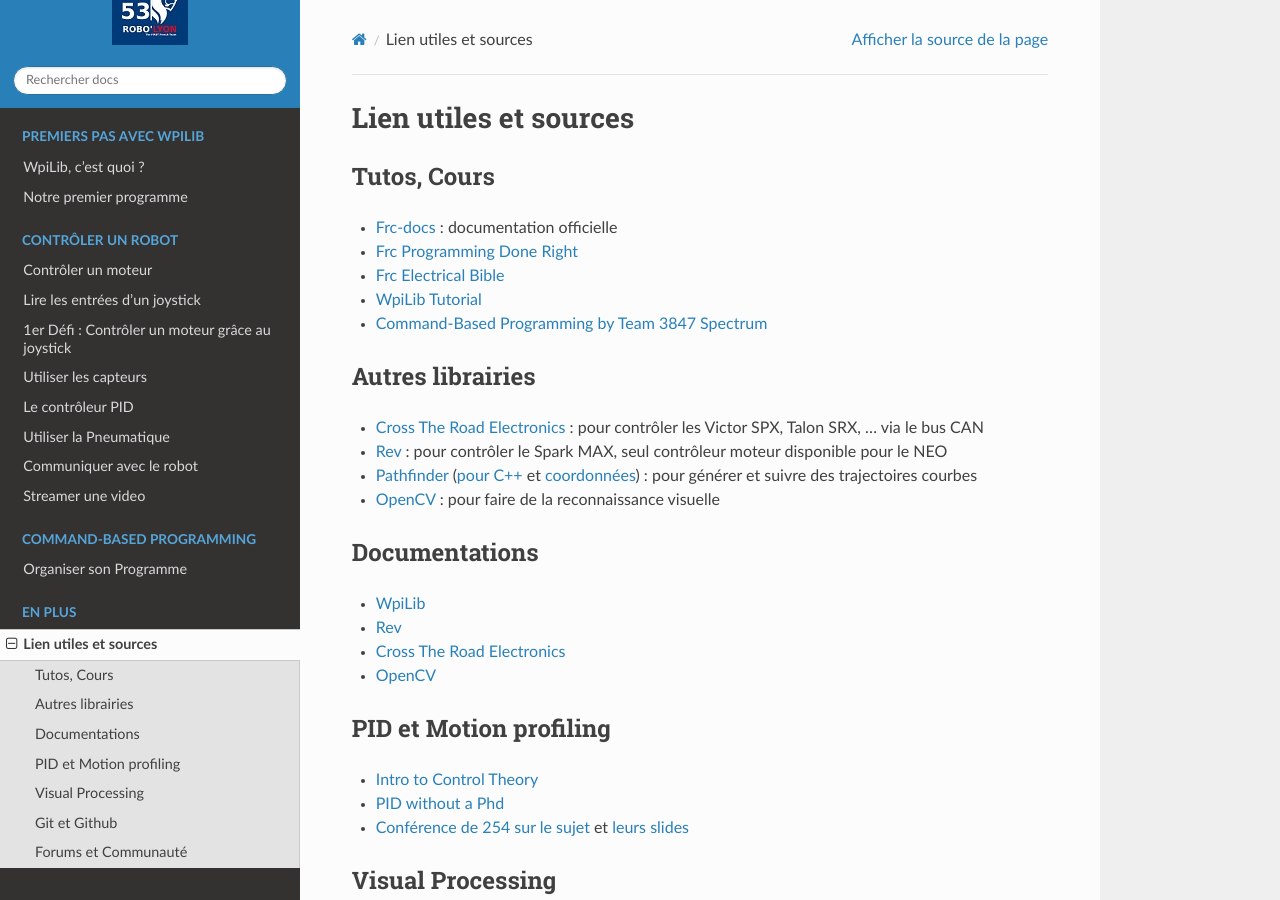
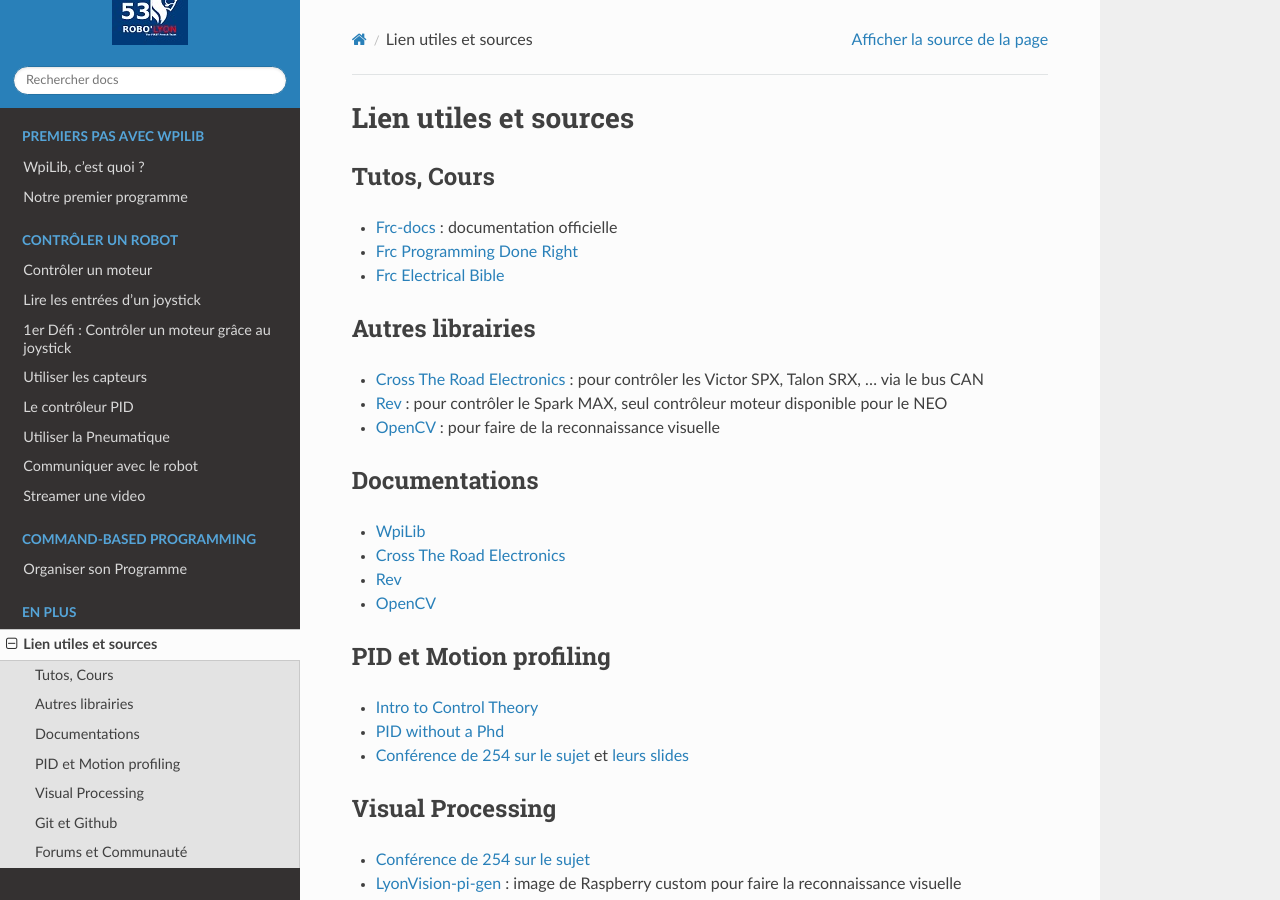
Before and after one commit to Team5553-RoboLyon/RoboLyon-Docs, a Sphinx documentation site: the page built from source/docs/4-En_plus/1-Liens.rst, in a window 1280 px wide and 900 px high. Built offline with Sphinx 7.4.7 and the Read the Docs theme 2.0.0, drawn with Linux system fonts in a browser that asks for light colours; formulas are drawn with MathJax 3.

Commit message:
Suppression liens

```diff
--- a/source/docs/4-En_plus/1-Liens.rst
+++ b/source/docs/4-En_plus/1-Liens.rst
@@ -7,24 +7,20 @@
 - `Frc-docs <https://docs.wpilib.org>`__ : documentation officielle
 - `Frc Programming Done Right <https://frc-pdr.readthedocs.io/en/latest/>`__
 - `Frc Electrical Bible <https://mililanirobotics.gitbooks.io/frc-electrical-bible/content/index.html>`__
-- `WpiLib Tutorial <http://hal7df.github.io/pauls-tutorials/wpi/index.html>`__
-- `Command-Based Programming by Team 3847 Spectrum <https://www.dropbox.com/s/wy0hjaw6mtldbkg/FRC%20Java%20-%20Commands%20%26%20Subsystems.pptx>`__
-
 
 Autres librairies
 ~~~~~~~~~~~~~~~~~
 
 - `Cross The Road Electronics <https://phoenix-documentation.readthedocs.io/en/latest/index.html>`__ : pour contrôler les Victor SPX, Talon SRX, ... via le bus CAN
 - `Rev <http://www.revrobotics.com/sparkmax-software/>`__ : pour contrôler le Spark MAX, seul contrôleur moteur disponible pour le NEO
-- `Pathfinder <https://github.com/JacisNonsense/Pathfinder>`__ (`pour C++ <https://github.com/JacisNonsense/Pathfinder/wiki/Pathfinder-for-FRC---CPP>`__ et `coordonnées <https://www.chiefdelphi.com/t/pathfinder-coordinate-system/159870/4?u=nathan_5553>`__) : pour générer et suivre des trajectoires courbes
 - `OpenCV <https://docs.opencv.org/master/d9/df8/tutorial_root.html>`__ : pour faire de la reconnaissance visuelle
 
 Documentations
 ~~~~~~~~~~~~~~
 
 - `WpiLib <http://first.wpi.edu/FRC/roborio/release/docs/cpp/>`__
+- `Cross The Road Electronics <http://www.ctr-electronics.com/downloads/api/cpp/html/index.html>`__
 - `Rev <http://www.revrobotics.com/content/sw/max/sw-docs/cpp/index.html>`__
-- `Cross The Road Electronics <http://www.ctr-electronics.com/downloads/api/cpp/html/index.html>`__
 - `OpenCV <https://docs.opencv.org/master/index.html>`__
 
 
```
